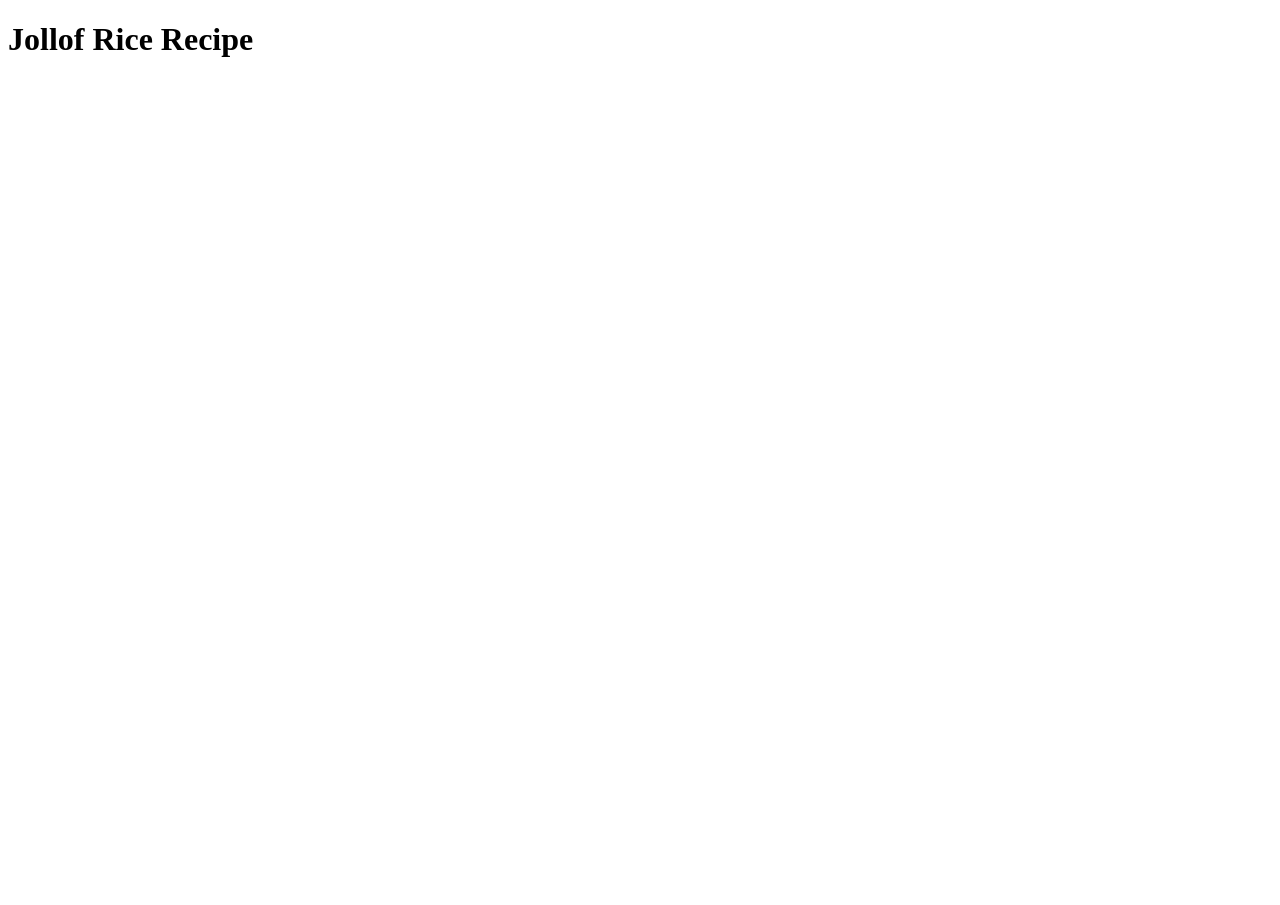
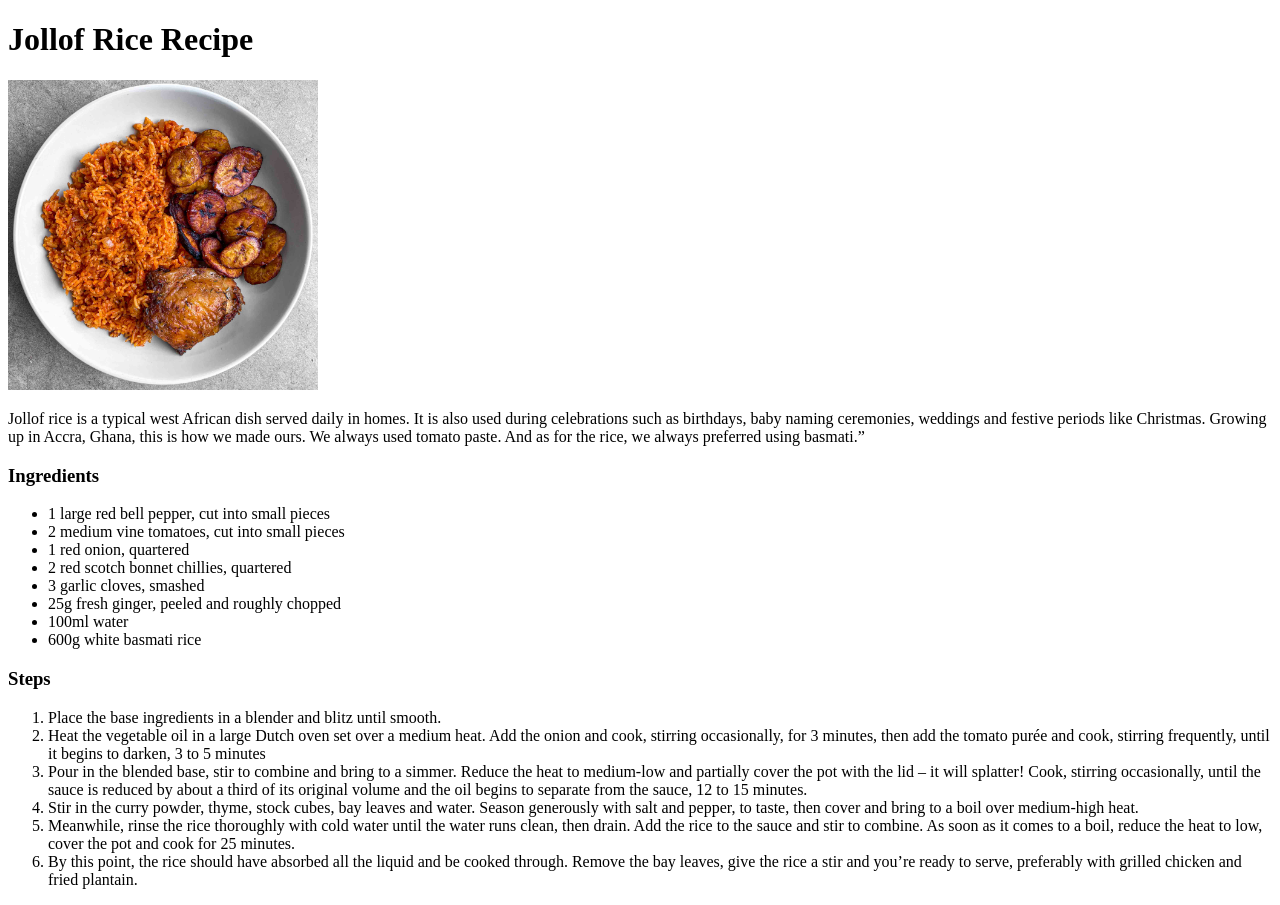
Before and after one commit to kwaxite/odin-recipes, a plain HTML site: page recipes/jollof.html in a window 1280 px wide. Before the commit the page ends 800 px from the top, so only its background shows below. Drawn offline with Linux system fonts and the light colour scheme.

Commit message:
finished jollof rice page

```diff
--- a/recipes/jollof.html
+++ b/recipes/jollof.html
@@ -7,7 +7,31 @@
 </head>
 <body>
     <h1> Jollof Rice Recipe </h1>
+    <img src="./img/jollof-rice.jpeg" alt = "dish of jollof rice" width = '310' height = '310'>
+    <p></p>
+    <p>Jollof rice is a typical west African dish served daily in homes. It is also used during celebrations such as birthdays, baby naming ceremonies, weddings and festive periods like Christmas. Growing up in Accra, Ghana, this is how we made ours. We always used tomato paste. And as for the rice, we always preferred using basmati.”</p>
+    <p></p>
+    <h3>Ingredients</h3>
+    <ul>
+        <li>1 large red bell pepper, cut into small pieces</li>
+        <li>2 medium vine tomatoes, cut into small pieces</li>
+        <li>1 red onion, quartered</li>
+        <li>2 red scotch bonnet chillies, quartered</li>
+        <li>3 garlic cloves, smashed</li>
+        <li>25g fresh ginger, peeled and roughly chopped</li>
+        <li>100ml water</li>
+        <li>600g white basmati rice</li>
+    </ul>
+    <p></p>
+    <h3>Steps</h3>
+    <ol>
+        <li>Place the base ingredients in a blender and blitz until smooth. </li>
+        <li>Heat the vegetable oil in a large Dutch oven set over a medium heat. Add the onion and cook, stirring occasionally, for 3 minutes, then add the tomato purée and cook, stirring frequently, until it begins to darken, 3 to 5 minutes </li>
+        <li>Pour in the blended base, stir to combine and bring to a simmer. Reduce the heat to medium-low and partially cover the pot with the lid – it will splatter! Cook, stirring occasionally, until the sauce is reduced by about a third of its original volume and the oil begins to separate from the sauce, 12 to 15 minutes. </li>
+        <li> Stir in the curry powder, thyme, stock cubes, bay leaves and water. Season generously with salt and pepper, to taste, then cover and bring to a boil over medium-high heat.</li>
+        <li> Meanwhile, rinse the rice thoroughly with cold water until the water runs clean, then drain. Add the rice to the sauce and stir to combine. As soon as it comes to a boil, reduce the heat to low, cover the pot and cook for 25 minutes.</li>
+        <li> By this point, the rice should have absorbed all the liquid and be cooked through. Remove the bay leaves, give the rice a stir and you’re ready to serve, preferably with grilled chicken and fried plantain.</li>
 
-
+    </ol>
 </body>
 </html>
```
Also changed, not shown: recipes/img/crispy-herby-falafel.jpeg (added), recipes/img/jollof-rice.jpeg (added).
